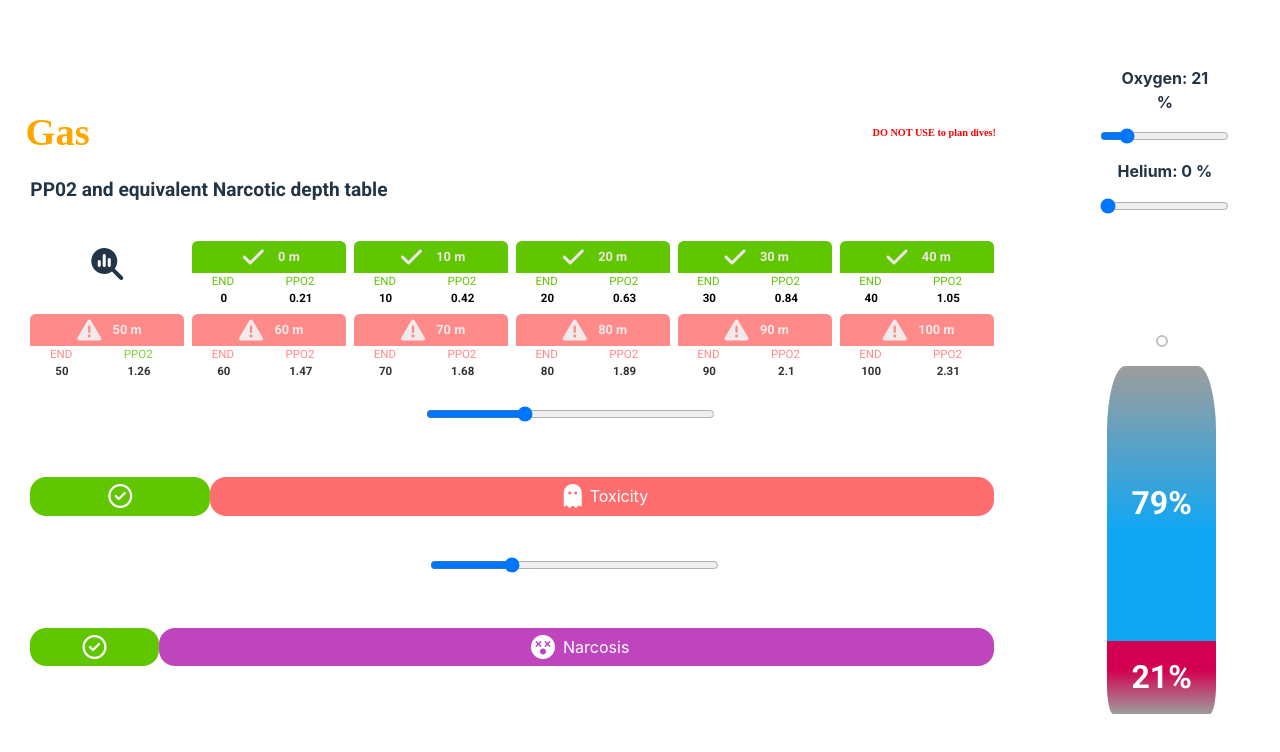
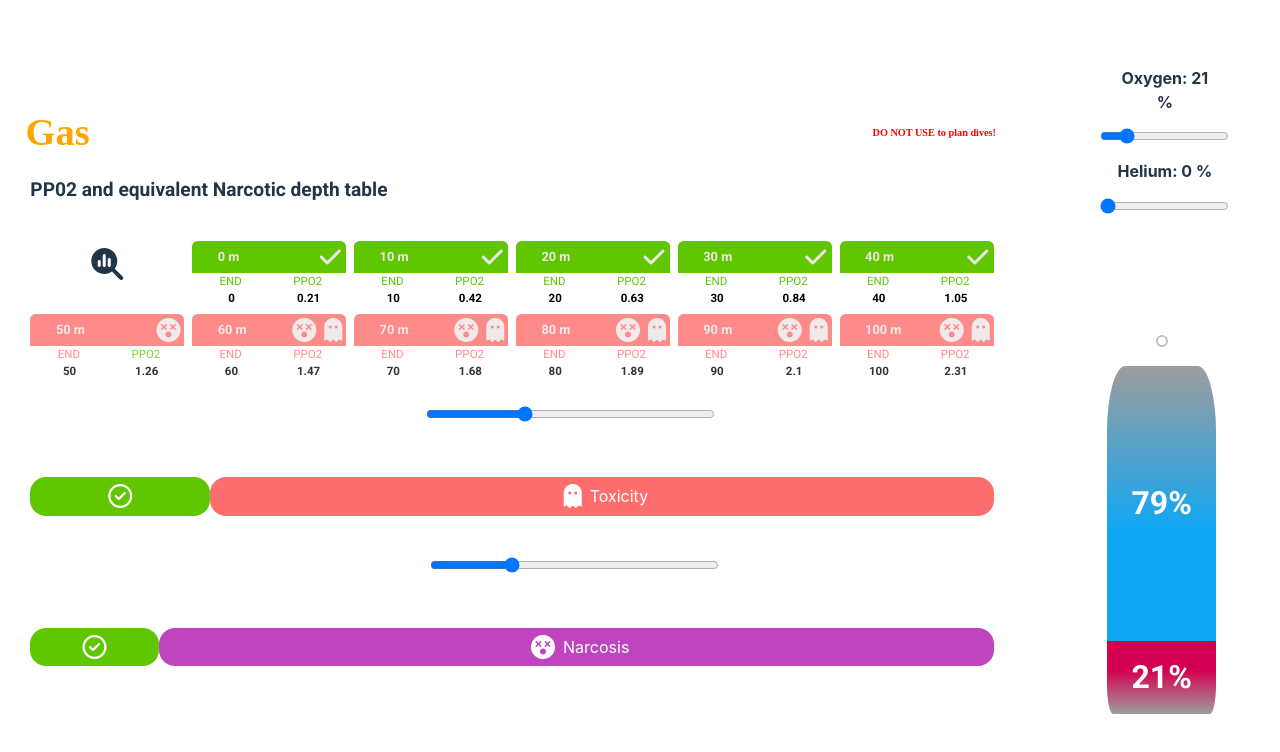
Before and after one commit to ClementBenezech/GasMixer, a React (Vite) app: page / in a window 1280 px wide. Shown: the top 752 px of the page. Built offline with nearby package versions, Linux system fonts and the light colour scheme; a web font is replaced by a local one.

Commit message:
putting back danger icons in gas analysis

```diff
--- a/src/components/GasAnalysis/GasAnalysis.style.tsx
+++ b/src/components/GasAnalysis/GasAnalysis.style.tsx
@@ -131,7 +131,7 @@ export const StandardTableCell = styled.div<{
   backgroundColor?: string;
 }>`
   display: flex;
-  justify-content: center;
+  justify-content: flex-start;
   color: #ede5e5;
   background: ${(props) => props.color};
   width: 100%;
@@ -145,8 +145,8 @@ export const StandardTableCell = styled.div<{
   font-weight: bold;
 
   & > i {
-    width: 10%;
-    margin-right: 3vh;
+    width: 25%;
+    margin-right: 0;
     padding: 0.5vh;
     box-sizing: border-box;
   }
@@ -161,8 +161,8 @@ export const StandardTableCell = styled.div<{
     & > i {
     }
     & > div {
-      padding-left: 1vh;
-      font-size: 2vh;
+      padding-left: 0.3vh;
+      font-size: 1.9vh;
       font-weight: bold;
     }
   }
@@ -226,3 +226,13 @@ export const FillerIcon = styled.div`
     width: 23%;
   }
 `;
+
+export const DepthValue = styled.div`
+  width: 80%;
+  text-align: left;
+  margin-left: 2vw;
+  @media only screen and (max-width: 1024px) {
+    margin-left: 0.1vh;
+    width: 50%;
+  }
+`;
--- a/src/components/GasAnalysis/GasAnalysis.tsx
+++ b/src/components/GasAnalysis/GasAnalysis.tsx
@@ -50,22 +50,20 @@ const OxygenPartialPressure = () => {
     return (
       <S.TableCard opacity={isGasMixSafe ? 1 : 0.8}>
         <S.StandardTableCell color={CellColors.cell}>
-          {isGasMixSafe ? checkIcon : WarningIcon}
-          <div>{`${depth} m`}</div>
+          <S.DepthValue>{`${depth} m`}</S.DepthValue>
+          {isDepthNarcotic && NarcosisIcon}
+          {!isPartialPressureSafe && DeathIcon}
+          {isGasMixSafe && checkIcon}
         </S.StandardTableCell>
         <S.TableCardRow>
-          <S.TableCell width="40%" color={CellColors.PPN2}>
-            END
-          </S.TableCell>
-          <S.TableCell width="60%" color={CellColors.PPO2}>
-            PPO2
-          </S.TableCell>
+          <S.TableCell color={CellColors.PPN2}>END</S.TableCell>
+          <S.TableCell color={CellColors.PPO2}>PPO2</S.TableCell>
         </S.TableCardRow>
         <S.TableCardRow>
-          <S.TableCell width="40%" color={CellColors.PPN2}>
+          <S.TableCell color={CellColors.PPN2}>
             <div>{`${equivalentNarcoticDepth}`}</div>
           </S.TableCell>
-          <S.TableCell width="60%" color={CellColors.PPO2}>
+          <S.TableCell color={CellColors.PPO2}>
             <div>{`${oxygenPartialPressure}`}</div>
           </S.TableCell>
         </S.TableCardRow>
```
